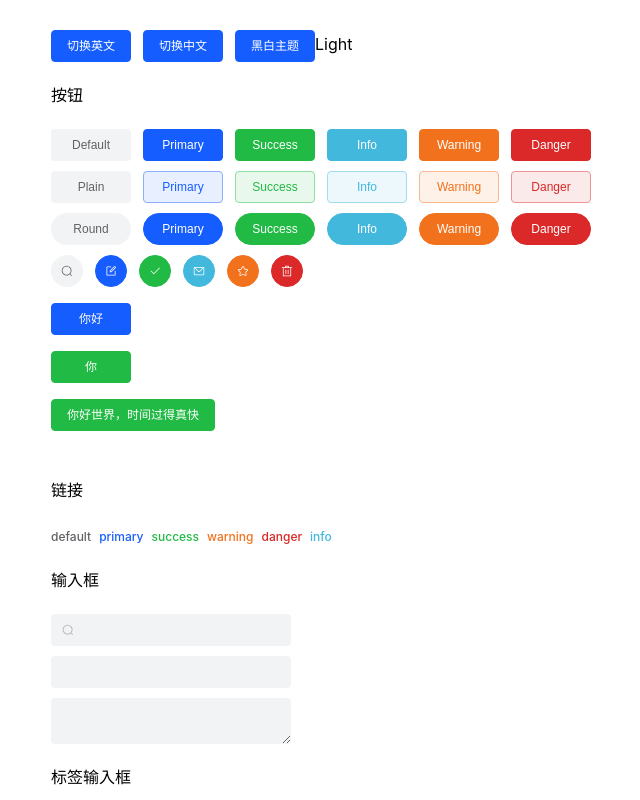
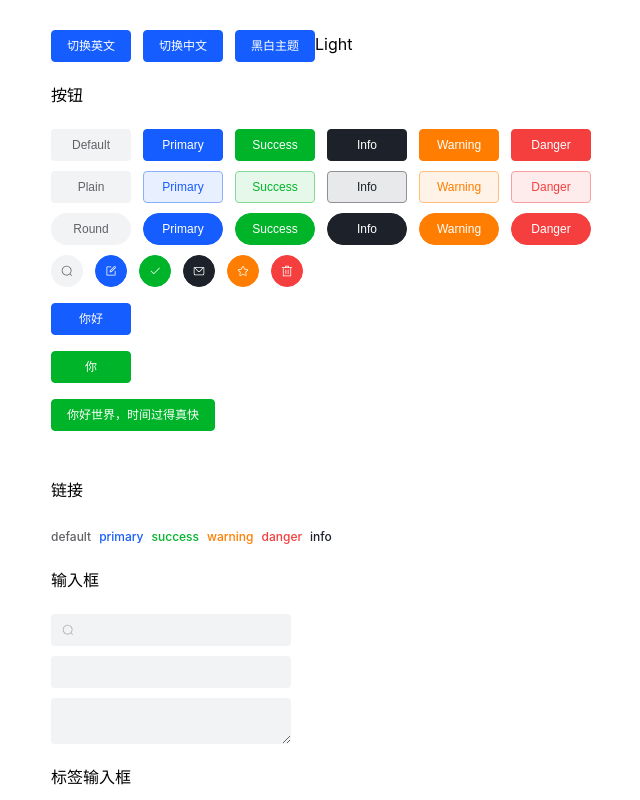
Before and after one commit to ALiangTech/element-plus-theme-demo, a Vue app: page / in a window 1280 px wide. Shown: the top 800 px of the page, without its empty margins (205-845 px from the left). Built offline with nearby package versions, Linux system fonts and the light colour scheme.

Commit message:
样式调整

```diff
--- a/src/components/Button.vue
+++ b/src/components/Button.vue
@@ -1,7 +1,7 @@
 <template>
     <div>
         <div class="mb-4">
-            <el-button>Default</el-button>
+            <el-button style="--el-button-hover-text-color:#4e5969;--el-button-hover-bg-color:#e5e6eb">Default</el-button>
             <el-button type="primary">Primary</el-button>
             <el-button type="success">Success</el-button>
             <el-button type="info">Info</el-button>
@@ -10,7 +10,7 @@
         </div>
 
         <div class="mb-4">
-            <el-button plain>Plain</el-button>
+            <el-button plain style="--el-button-hover-text-color:#4e5969;--el-button-hover-bg-color:#e5e6eb">Plain</el-button>
             <el-button type="primary" plain>Primary</el-button>
             <el-button type="success" plain>Success</el-button>
             <el-button type="info" plain>Info</el-button>
@@ -19,7 +19,7 @@
         </div>
 
         <div class="mb-4">
-            <el-button round>Round</el-button>
+            <el-button round style="--el-button-hover-text-color:#4e5969;--el-button-hover-bg-color:#e5e6eb">Round</el-button>
             <el-button type="primary" round>Primary</el-button>
             <el-button type="success" round>Success</el-button>
             <el-button type="info" round>Info</el-button>
@@ -28,7 +28,7 @@
         </div>
 
         <div>
-            <el-button :icon="Search" circle />
+            <el-button :icon="Search" circle style="--el-button-hover-text-color:#4e5969;--el-button-hover-bg-color:#e5e6eb"/>
             <el-button type="primary" :icon="Edit" circle />
             <el-button type="success" :icon="Check" circle />
             <el-button type="info" :icon="Message" circle />
--- a/src/theme.scss
+++ b/src/theme.scss
@@ -4,22 +4,22 @@ $--colors: (
     "base": #165dff,
   ),
   "success": (
-    "base": #21ba45,
+    "base": #00B42A,
   ),
   "warning": (
-    "base": #f2711c,
+    "base": #FF7D01,
   ),
   "danger": (
-    "base": #db2828,
+    "base": #F53F3F,
   ),
   "error": (
-    "base": #db2828,
+    "base": #F53F3F,
   ),
   "info": (
-    "base": #42b8dd,
-  ),
+    "base": #1d2129,
+  )
 );
-
+@use "element-plus/theme-chalk/src/mixins/function.scss" as ele;
 @forward 'element-plus/theme-chalk/src/common/var.scss' with (
   $colors: $--colors,
   $input: (
@@ -55,6 +55,10 @@ $--colors: (
   ),
   $dialog: (
     'padding-primary': 12px 18px,
+  ),
+  $radio-button: (
+    'checked-bg-color': ele.getCssVar('color-white'),
+    'checked-text-color': ele.getCssVar('color-primary'),
   )
 );
 
@@ -67,15 +71,16 @@ $--colors: (
 @use 'element-plus/theme-chalk/src/dark/css-vars.scss';
 
 
+@mixin reset-is-focus {
+  background-color: #fff!important;
+}
 
 // common
 $hover-bg-color:  #e5e6eb;
 $button-min-width: 80px;
 html {
   background-color: white;
-  .el-input__wrapper.is-focus {
-      background-color: #fff;
-  }
+  --el-color-border-2: #E5E6EB;
   .el-popper__arrow {
     display: none;
   }
@@ -91,3 +96,29 @@ html {
     min-width: auto;
   }
 }
+.el-input__wrapper.is-focus {
+  @include reset-is-focus()
+}
+.el-textarea__inner:focus {
+  @include reset-is-focus()
+}
+.el-select__wrapper.is-focused{
+  background-color: #e5e6eb!important;
+}
+
+.el-radio-button__inner {
+  &:hover {
+    background-color: var(--el-color-border-2);
+  }
+}
+
+.el-tag.el-tag--info {
+  --el-tag-bg-color: #ffffff;
+  --el-tag-border-color: #e5e6eb;
+  --el-tag-hover-color: #F2F3F5;
+}
+
+.el-tag .el-tag__close:hover {
+  color: currentColor;
+  background-color: transparent;
+}
```
